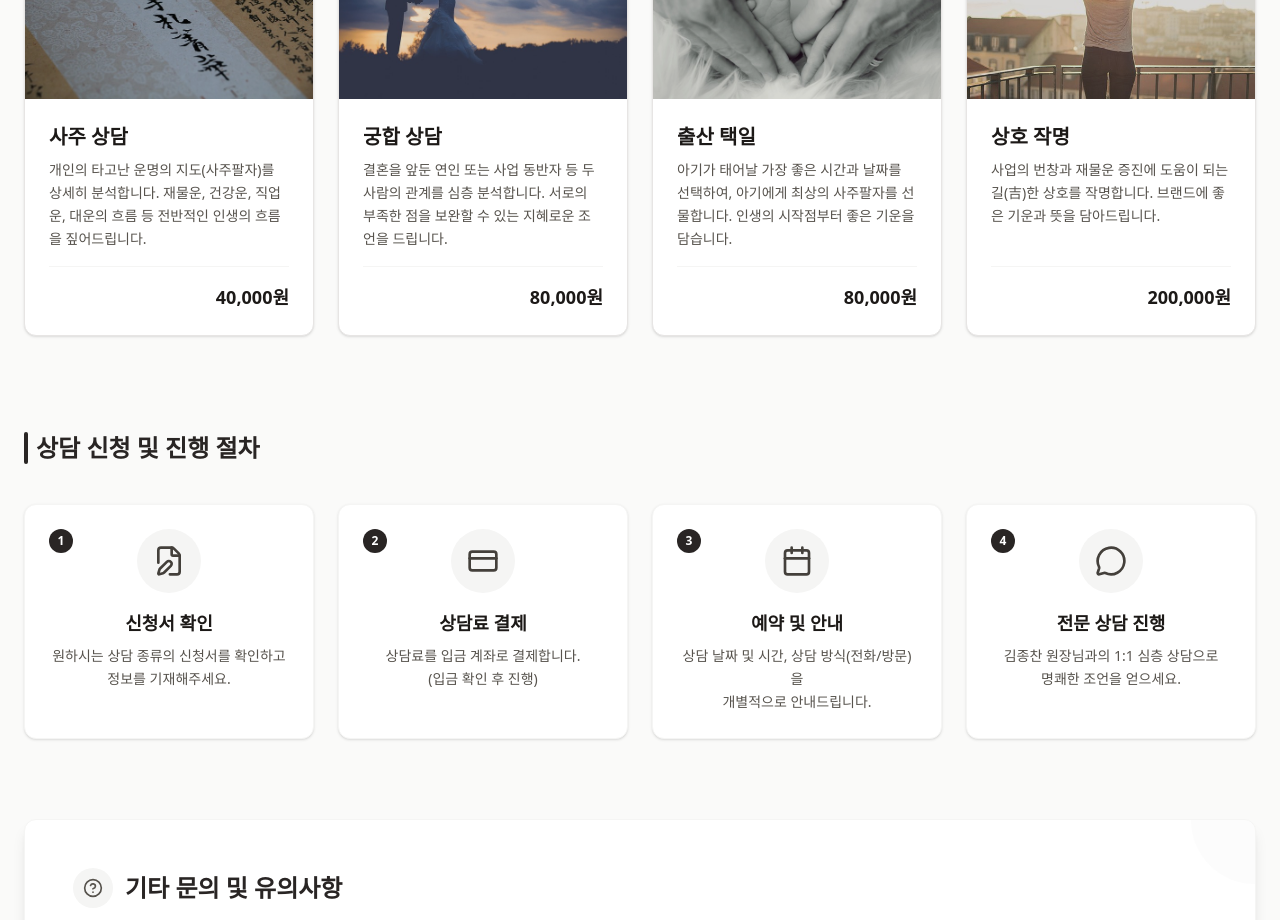
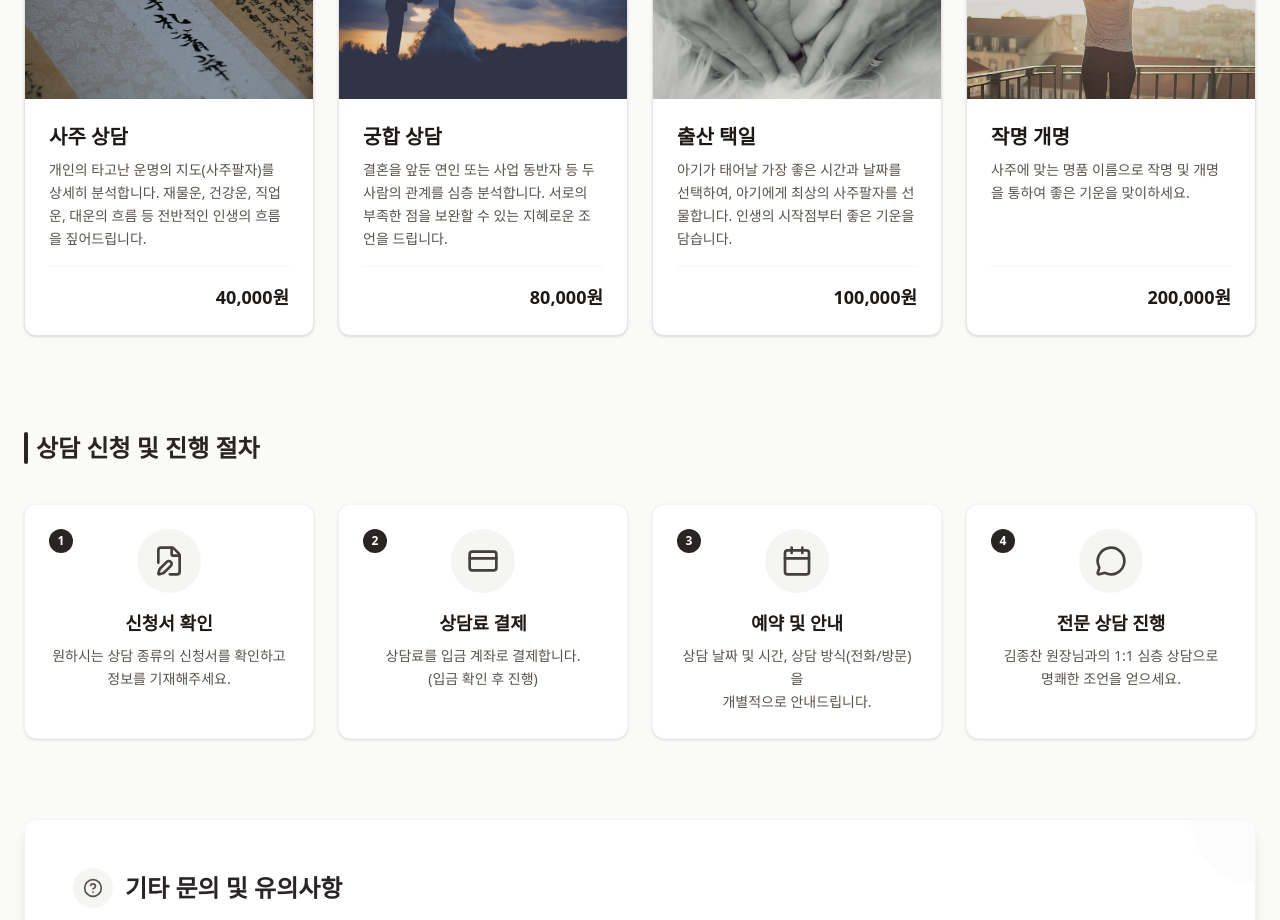
Before and after one commit to ocean3885/dowon-v2, a Next.js app: page /process in a window 1280 px wide. Shown: the part 1340-2260 px from the top of the page. Built offline with nearby package versions, Linux system fonts and the light colour scheme.

Commit message:
fix: Update pricing and service description for naming services

```diff
--- a/src/app/process/page.tsx
+++ b/src/app/process/page.tsx
@@ -168,7 +168,7 @@ export default function ProcessPage() {
                                 아기가 태어날 가장 좋은 시간과 날짜를 선택하여, 아기에게 최상의 사주팔자를 선물합니다. 인생의 시작점부터 좋은 기운을 담습니다.
                             </p>
                             <div className="pt-4 border-t border-stone-100 text-right">
-                                <span className="text-lg font-bold text-stone-900">80,000원</span>
+                                <span className="text-lg font-bold text-stone-900">100,000원</span>
                             </div>
                         </div>
                     </div>
@@ -185,9 +185,9 @@ export default function ProcessPage() {
                             <div className="absolute inset-0 bg-black/10 group-hover:bg-black/0 transition-colors duration-300"></div>
                         </div>
                         <div className="p-6 flex flex-col flex-grow">
-                            <h3 className="text-xl font-bold text-stone-900 mb-2">상호 작명</h3>
+                            <h3 className="text-xl font-bold text-stone-900 mb-2">작명 개명</h3>
                             <p className="text-stone-600 text-sm leading-relaxed mb-4 flex-grow">
-                                사업의 번창과 재물운 증진에 도움이 되는 길(吉)한 상호를 작명합니다. 브랜드에 좋은 기운과 뜻을 담아드립니다.
+                                사주에 맞는 명품 이름으로 작명 및 개명을 통하여 좋은 기운을 맞이하세요.
                             </p>
                             <div className="pt-4 border-t border-stone-100 text-right">
                                 <span className="text-lg font-bold text-stone-900">200,000원</span>
```
